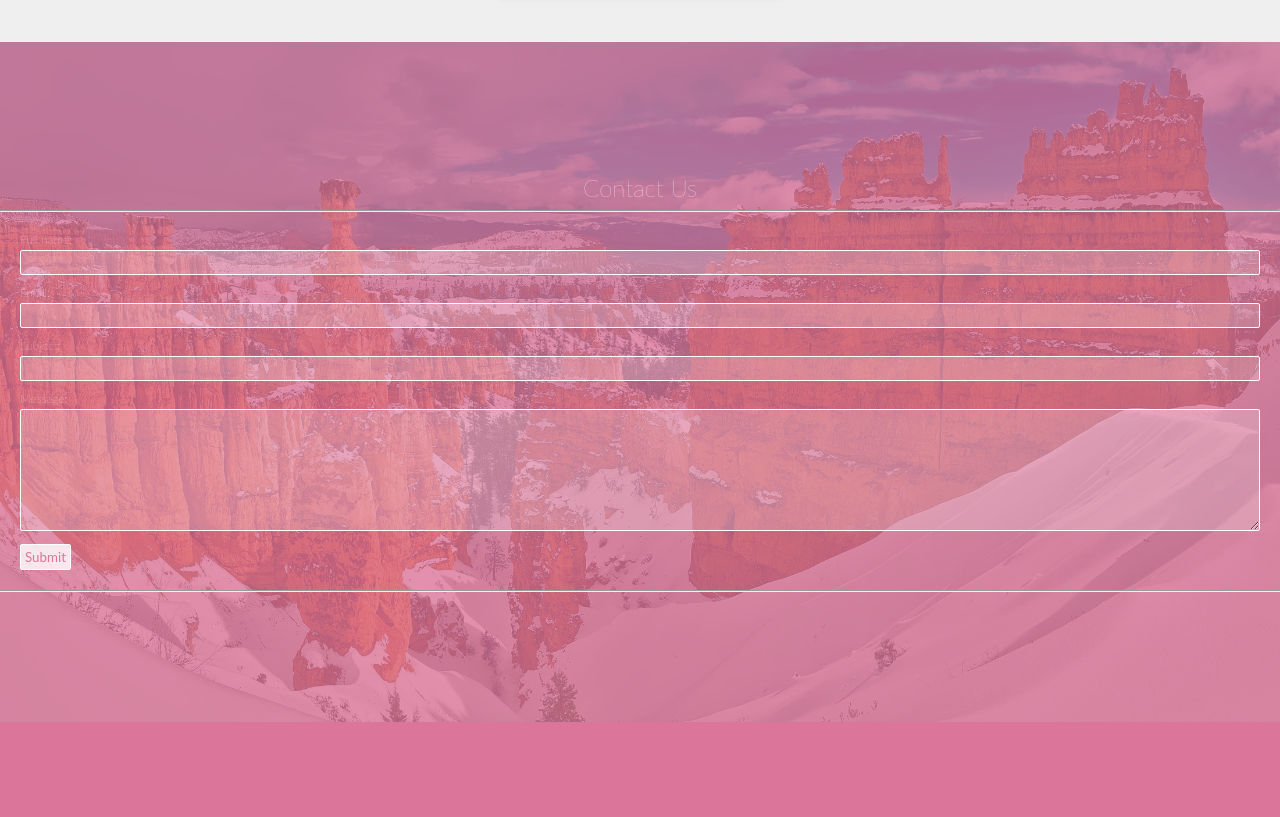
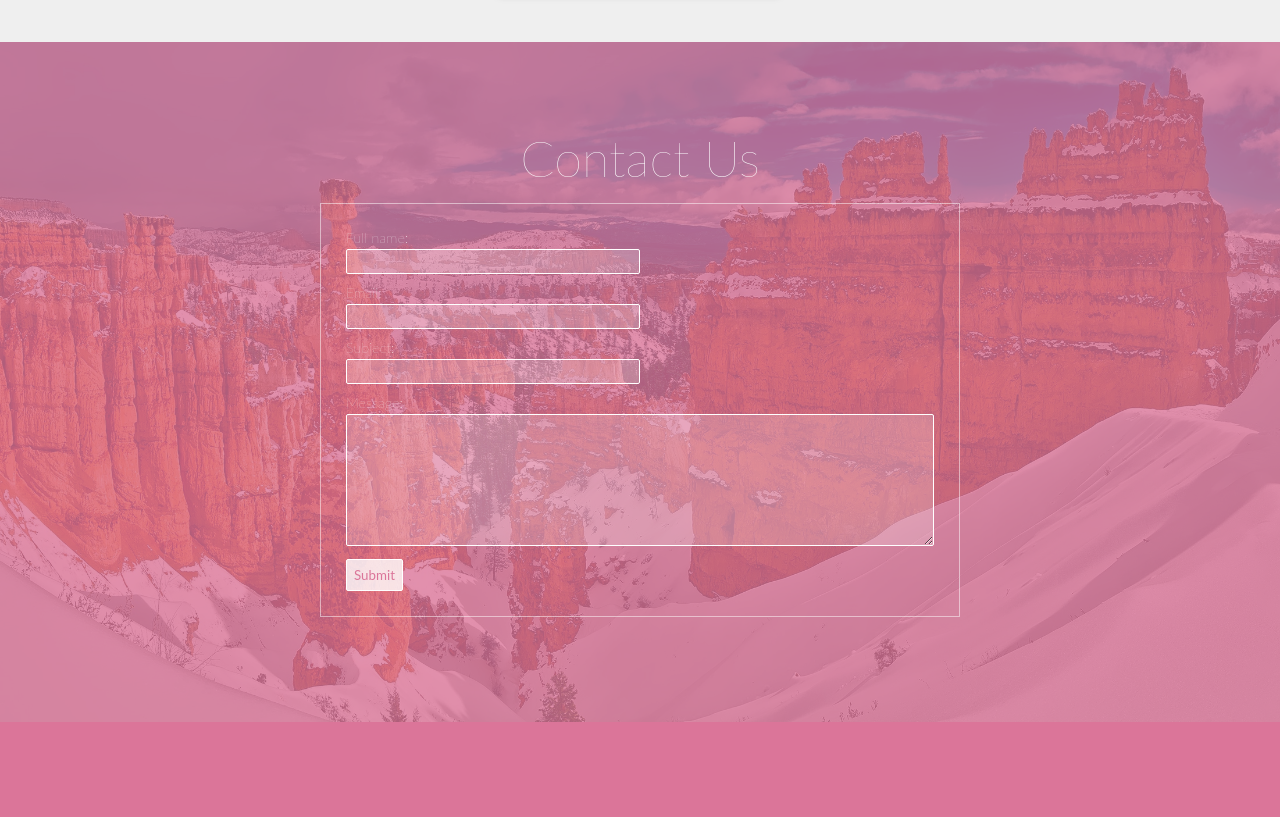
Before and after one commit to joshin-run/upss, a React app: page / in a window 1280 px wide. Shown: the part 2620-3437 px from the top of the page. Built offline with nearby package versions, Linux system fonts and the light colour scheme; a web font is replaced by a local one.

Commit message:
Feat (style) responsive contact us section almost complete, prepare for html format from backend dev

```diff
--- a/src/styles/_contactus.sass
+++ b/src/styles/_contactus.sass
@@ -30,15 +30,9 @@
   flex-direction: column
   flex-wrap: wrap
   justify-content: center
-  align-items: left
   font-family: 'Lato Hairline', sans-serif
   font-weight: lighter
   z-index: 200
-  // font-family: Helvetica Neue, sans-serif
-  // margin-bottom: 20px
-  // font-family: 'Gill Sans'
-  // position: relative
-  // align-self: center
 
   .title
     font-size: 1.5rem
@@ -47,20 +41,13 @@
     width: 100vw
     text-align: center
 
-
-  // p:nth-child(2)
-  //   font-size: .50rem
-  //   font-weight: light
-  //   // margin-bottom: 10px
-
   .fieldset
     height: auto
     width: 100vw
+    // width: 100vw
     padding: 20px
     border-right: none
     border-left: none
-    // border: 1px solid rgba(255,255,255,0.5)
-    // margin: 10px
 
     .form-label
       font-size: .75em
@@ -102,89 +89,95 @@
 
 @media only screen and (min-width: 481px)
 
-// .contactUs-wrapper
-//   display: flex
-//   flex-direction: row
-//   flex-wrap: wrap
-//   justify-content: center
-//   align-items: flex-start
-//   height: 85vh
-//   width: 100vw
-//   background-image: url(../images/bryce-canyon.jpg)
-//   z-index: 0
-//   background-position: center center
-//   background-repeat: no-repeat
-//   background-size: cover
-//
-// .contactUs-overlay
-//   display: flex
-//   flex-direction: column
-//   flex-wrap: wrap
-//   justify-content: center
-//   align-items: center
-//   position: absolute
-//   z-index: 10
-//   height: inherit
-//   width: 100vw
-//   background-color: rgba(219,117,153,0.8)
-//   // background-image: linear-gradient(to bottom right,rgba(255,255,127,0.8),rgba(254,1,154,0.8))
-//
-// .contactUs-text-container
-//   display: flex
-//   flex-direction: column
-//   flex-wrap: wrap
-//   justify-content: center
-//   align-items: left
-//   font-family: 'Lato Hairline', sans-serif
-//   // font-family: Helvetica Neue, sans-serif
-//   font-weight: lighter
-//   color: #fff
-//   z-index: 200
-//   margin-bottom: 20px
-//   // font-family: 'Gill Sans'
-//   // position: relative
-//   // align-self: center
-//
-//   p:nth-child(1)
-//     font-size: 3.15rem
-//     margin-bottom: 15px
-//
-//   p:nth-child(2)
-//     font-size: .90rem
-//     font-weight: light
-//     margin-bottom: 10px
-//
-//   .fieldset
-//     padding: 25px
-//     width: 50vw
-//     border: 1px solid rgba(255,255,255,0.5)
-//
-//     .input-fields
-//       margin-bottom: 20px
-//       background-color: rgba(255,255,255,0.2)
-//       border: 1px solid #fff
-//       border-radius: 2px
-//       width: 40%
-//       height: 25px
-//       margin-top: 4px
-//
-//     .input-area
-//       background-color: rgba(255,255,255,0.2)
-//       border: 1px solid #fff
-//       border-radius: 2px
-//       width: 100%
-//       margin-top: 4px
-//
-//     .submit-btn
-//       background-color: rgba(255,255,255,0.8)
-//       border: 1px solid #fff
-//       border-radius: 2px
-//       width: auto
-//       height: auto
-//       padding: 7px
-//       font-family: 'Lato', sans-serif
-//       color: rgb(219,117,153)
-//
-//       &:hover
-//         background-color: rgba(255,255,255,0.2)
-//         color: #fff
+  .contactUs-wrapper
+    display: flex
+    flex-direction: column
+    flex-wrap: wrap
+    justify-content: center
+    align-items: center
+    height: 85vh
+    width: 100vw
+    background-image: url(../images/bryce-canyon.jpg)
+    z-index: 0
+    background-position: center center
+    background-repeat: no-repeat
+    background-size: cover
+    color: #fff
+
+  .contactUs-overlay
+    display: flex
+    flex-direction: column
+    flex-wrap: wrap
+    justify-content: center
+    align-items: center
+    position: absolute
+    z-index: 10
+    height: inherit
+    width: 100vw
+    background-color: rgba(219,117,153,0.8)
+
+  .contactUs-text-container
+    display: flex
+    flex-direction: row
+    flex-wrap: wrap
+    justify-content: center
+    align-items: center
+    font-family: 'Lato', sans-serif
+    z-index: 200
+    margin-bottom: 20px
+
+    .title
+      font-size: 3.15rem
+      margin-bottom: 15px
+      width: 100vw
+      text-align: center
+
+    .fieldset
+      height: auto
+      width: 80vw
+      padding: 25px
+      border: 1px solid rgba(255,255,255,0.5)
+
+      .form-label
+        font-size: .90em
+        font-family: 'Lato', sans-serif
+        margin-bottom: 3px
+
+      .input-fields
+        background-color: rgba(255,255,255,0.2)
+        border: 1px solid #fff
+        border-radius: 2px
+        width: 50%
+        height: 25px
+        margin-bottom: 10px
+        color: #fff
+        padding: 0 5px 0 5px
+
+      .input-area
+        background-color: rgba(255,255,255,0.2)
+        border: 1px solid #fff
+        border-radius: 2px
+        width: 100%
+        margin-bottom: 10px
+        padding: 5px
+        color: #fff
+
+      .submit-btn
+        background-color: rgba(255,255,255,0.8)
+        border: 1px solid #fff
+        border-radius: 2px
+        width: auto
+        height: auto
+        padding: 7px
+        font-family: 'Lato', sans-serif
+        color: rgb(219,117,153)
+
+        &:hover
+          background-color: rgba(255,255,255,0.2)
+          color: #fff
+
+@media only screen and (min-width: 769px)
+
+  .contactUs-text-container
+    .fieldset
+      width: 50vw
```
Also changed, not shown: src/styles/App.css, 1 other file.
